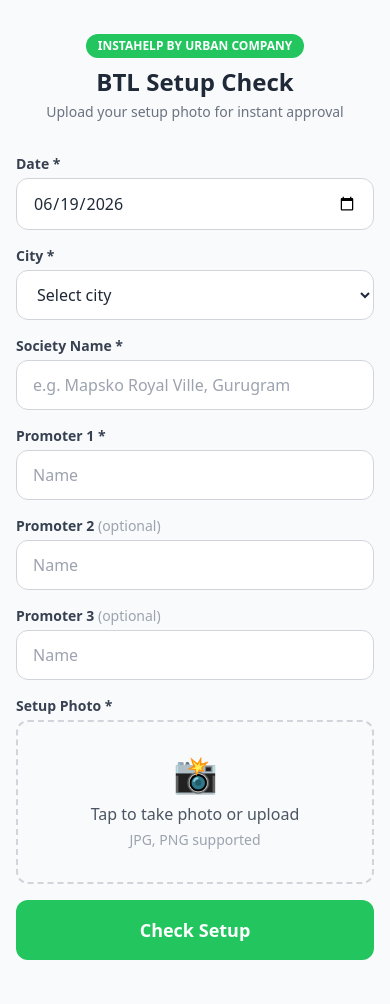
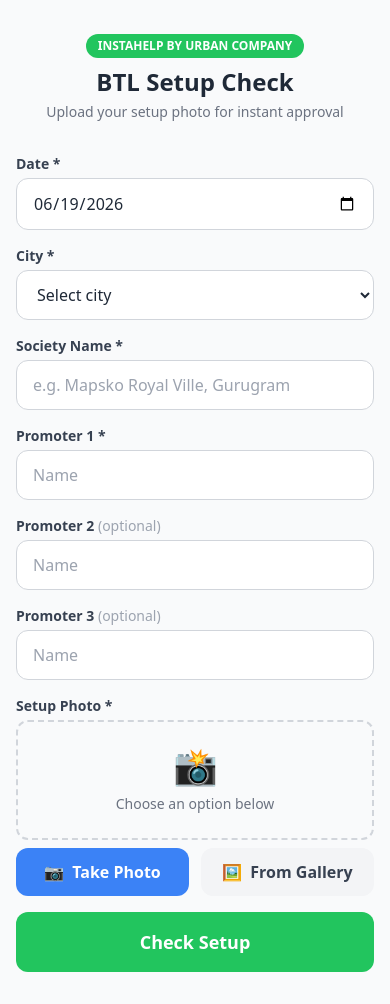
Before and after one commit to anshhgupta-instahelp/btl-setup-form, a Next.js app: page / in a window 390 px wide. Built offline with nearby package versions, Linux system fonts and the light colour scheme.

Commit message:
Add separate Take Photo and From Gallery buttons on mobile

```diff
--- a/app/page.js
+++ b/app/page.js
@@ -169,23 +169,26 @@
           {/* Photo Upload */}
           <div>
             <label className="block text-sm font-semibold text-gray-700 mb-1">Setup Photo *</label>
-            <label className="block w-full cursor-pointer">
-              <input type="file" accept="image/*" onChange={handlePhoto} className="hidden" />
             {preview ? (
-                <div className="relative rounded-xl overflow-hidden border-2 border-green-400">
+              <div className="relative rounded-xl overflow-hidden border-2 border-green-400 mb-2">
                 <img src={preview} alt="Preview" className="w-full object-cover max-h-64" />
-                  <div className="absolute inset-0 bg-black/30 flex items-center justify-center opacity-0 hover:opacity-100 transition-opacity">
-                    <span className="text-white font-semibold">Tap to change</span>
-                  </div>
               </div>
             ) : (
-                <div className="border-2 border-dashed border-gray-300 rounded-xl p-8 text-center hover:border-green-400 transition-colors">
+              <div className="border-2 border-dashed border-gray-300 rounded-xl p-6 text-center mb-2">
                 <div className="text-4xl mb-2">📸</div>
-                  <p className="text-gray-600 font-medium">Tap to take photo or upload</p>
-                  <p className="text-gray-400 text-sm mt-1">JPG, PNG supported</p>
+                <p className="text-gray-500 text-sm">Choose an option below</p>
               </div>
             )}
+            <div className="grid grid-cols-2 gap-3">
+              <label className="cursor-pointer flex items-center justify-center gap-2 bg-blue-500 hover:bg-blue-600 text-white font-semibold py-3 rounded-xl transition-colors">
+                <input type="file" accept="image/*" capture="environment" onChange={handlePhoto} className="hidden" />
+                <span>📷</span> Take Photo
               </label>
+              <label className="cursor-pointer flex items-center justify-center gap-2 bg-gray-100 hover:bg-gray-200 text-gray-700 font-semibold py-3 rounded-xl transition-colors">
+                <input type="file" accept="image/*" onChange={handlePhoto} className="hidden" />
+                <span>🖼️</span> From Gallery
+              </label>
+            </div>
           </div>
 
           {error && <p className="text-red-600 text-sm bg-red-50 p-3 rounded-xl">{error}</p>}
```
Lines whose indentation alone changed are shown as unchanged.
